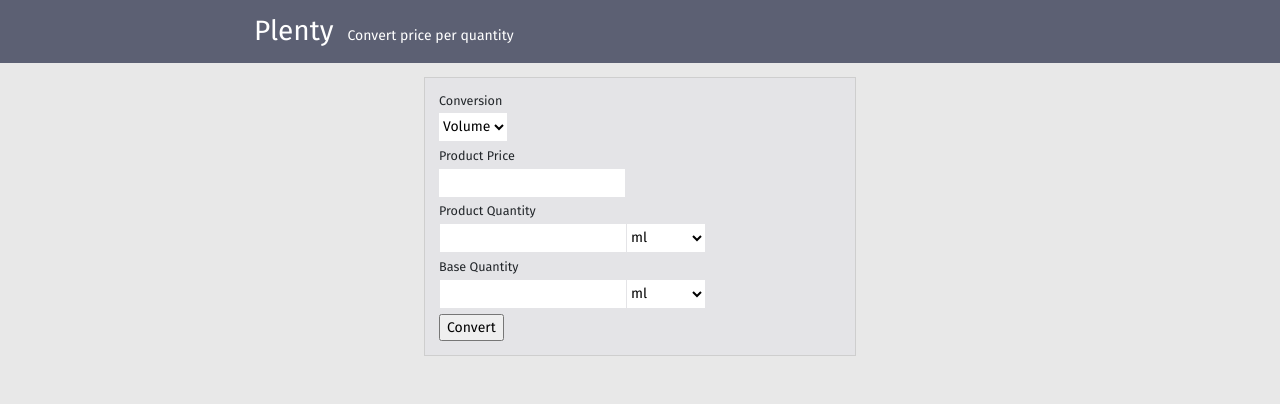
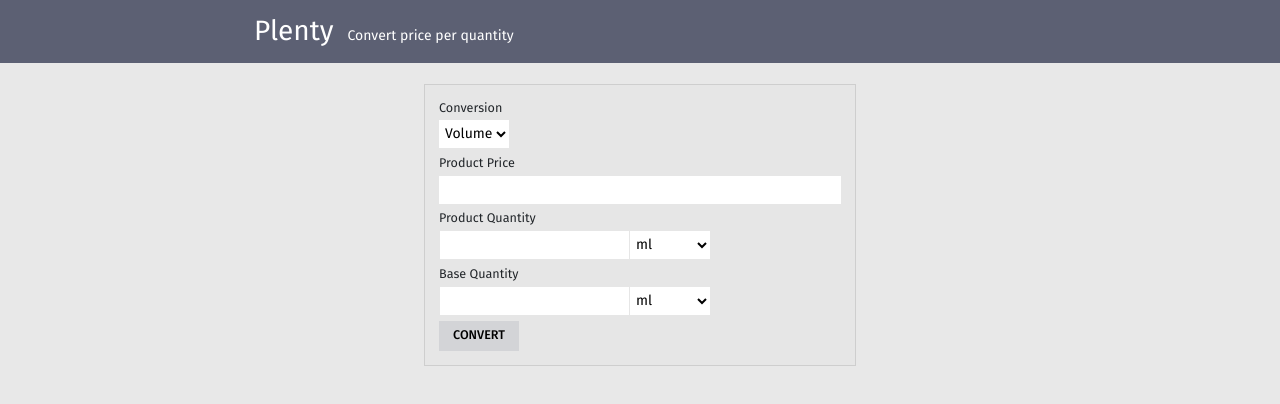
Before and after one commit to pboi20/plenty, a React (Create React App) app: page / in a window 1280 px wide. Shown: the top 404 px of the page. Built offline with nearby package versions, Linux system fonts and the light colour scheme.

Commit message:
Update styling for ConversionForm (wip)

```diff
--- a/src/components/App.css
+++ b/src/components/App.css
@@ -27,5 +27,5 @@
 }
 
 .App-main {
-  padding: 1rem 0;
+  padding: 1.5rem 0;
 }
--- /dev/null
+++ b/src/components/Button.css
@@ -0,0 +1,8 @@
+.Button {
+  padding: 0.4rem 1rem;
+  border: none;
+  background-color: #d3d4d7;
+  text-transform: uppercase;
+  font-size: 0.9rem;
+  font-weight: 500;
+}
--- /dev/null
+++ b/src/components/Button.js
@@ -0,0 +1,38 @@
+import React, { Component } from 'react';
+
+import './Button.css';
+
+class Button extends Component {
+  /**
+   * props
+   *   type: String
+   *   value: String
+   *   onClick: Function
+   */
+  constructor(props) {
+    super(props);
+    this.handleClick = this.handleClick.bind(this);
+  }
+
+  handleClick(e) {
+    const { value } = e.target;
+    if (this.props.onClick) {
+      this.props.onClick(value);
+    }
+  }
+
+  render() {
+    return (
+      <button
+        className="Button"
+        type={this.props.type}
+        value={this.props.value}
+        onClick={this.handleClick}
+      >
+        {this.props.children || this.props.value}
+      </button>
+    );
+  }
+}
+
+export default Button;
--- a/src/components/ConversionForm.css
+++ b/src/components/ConversionForm.css
@@ -1,5 +1,6 @@
 .ConversionForm {
   padding: 1rem;
+  margin-bottom: 1.5rem;
   border: 1px solid #cecece;
-  background-color: #e4e4e7;
+  background-color: #e6e6e6;
 }
--- a/src/components/ConversionForm.js
+++ b/src/components/ConversionForm.js
@@ -2,6 +2,7 @@
 import FormField from './FormField';
 import NumberInput from './NumberInput';
 import Select from './Select';
+import Button from './Button';
 import ConversionList from './ConversionList';
 import { ML, MG, Volume, VolumeValue, Weight, WeightValue } from '../utils/conversion';
 
@@ -131,6 +132,7 @@
 
   render() {
     return (
+      <div>
         <form className="ConversionForm" onSubmit={this.handleSubmit}>
           <FormField label="Conversion" name="unitType">
             <Select
@@ -145,6 +147,7 @@
             <NumberInput
               name="inputPrice"
               onChange={this.handleInputPrice}
+              extraClass="width-100"
             />
           </FormField>
 
@@ -176,11 +179,11 @@
             />
           </FormField>
 
-
-        <input type="submit" value="Convert" />
+          <Button type="submit" value="Convert" />
+        </form>
 
         <ConversionList conversions={this.state.conversions}/>
-      </form>
+      </div>
     );
   }
 }
--- a/src/components/NumberInput.css
+++ b/src/components/NumberInput.css
@@ -1,4 +1,7 @@
 .NumberInput {
+  height: 2rem;
+  padding: 0;
+  padding-left: 0.5rem;
   border: none;
-  height: 2em;
+  background-color: white;
 }
--- a/src/components/NumberInput.js
+++ b/src/components/NumberInput.js
@@ -10,6 +10,7 @@
    *   label: String
    *   onChange: Function
    *   required: Boolean
+   *   extraClass: String
    */
   constructor(props) {
     super(props);
@@ -25,10 +26,15 @@
   }
 
   render() {
+    const className = [
+      'NumberInput',
+      this.props.extraClass || '',
+    ].join(' ');
+
     return (
       <input
         type="number"
-        className="NumberInput"
+        className={className}
         id={this.props.name}
         name={this.props.name}
         value={this.state.value}
--- a/src/components/Select.css
+++ b/src/components/Select.css
@@ -1,5 +1,7 @@
 .Select {
+  height: 2rem;
+  padding: 0;
+  padding-left: 2px;
   border: none;
   background-color: white;
-  height: 2em;
 }
--- a/src/index.css
+++ b/src/index.css
@@ -14,3 +14,7 @@
 h1, h2, h3, h4, h5, h6 {
   font-weight: 400;
 }
+
+.width-100 {
+  width: 100%;
+}
```
Lines whose indentation alone changed are shown as unchanged.
